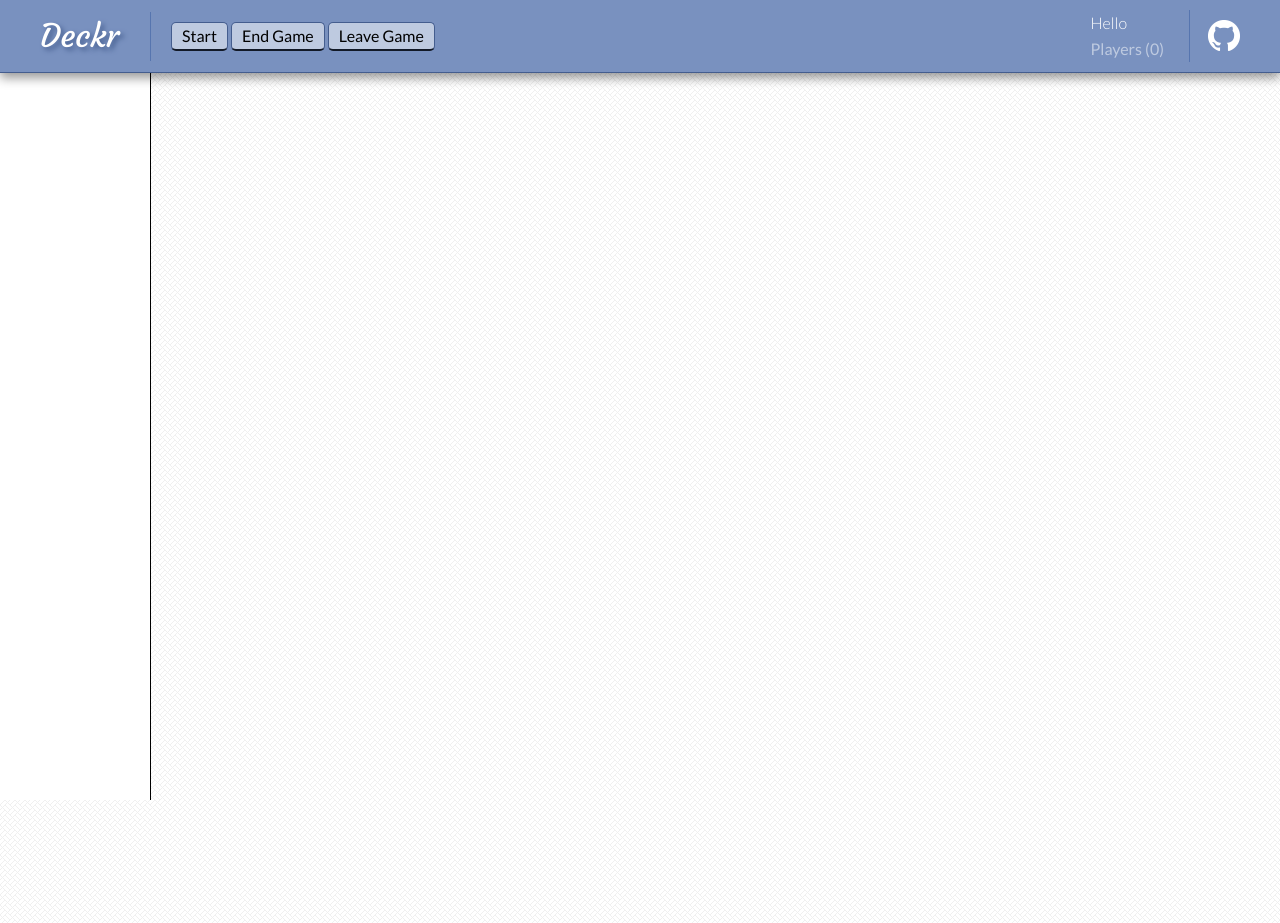
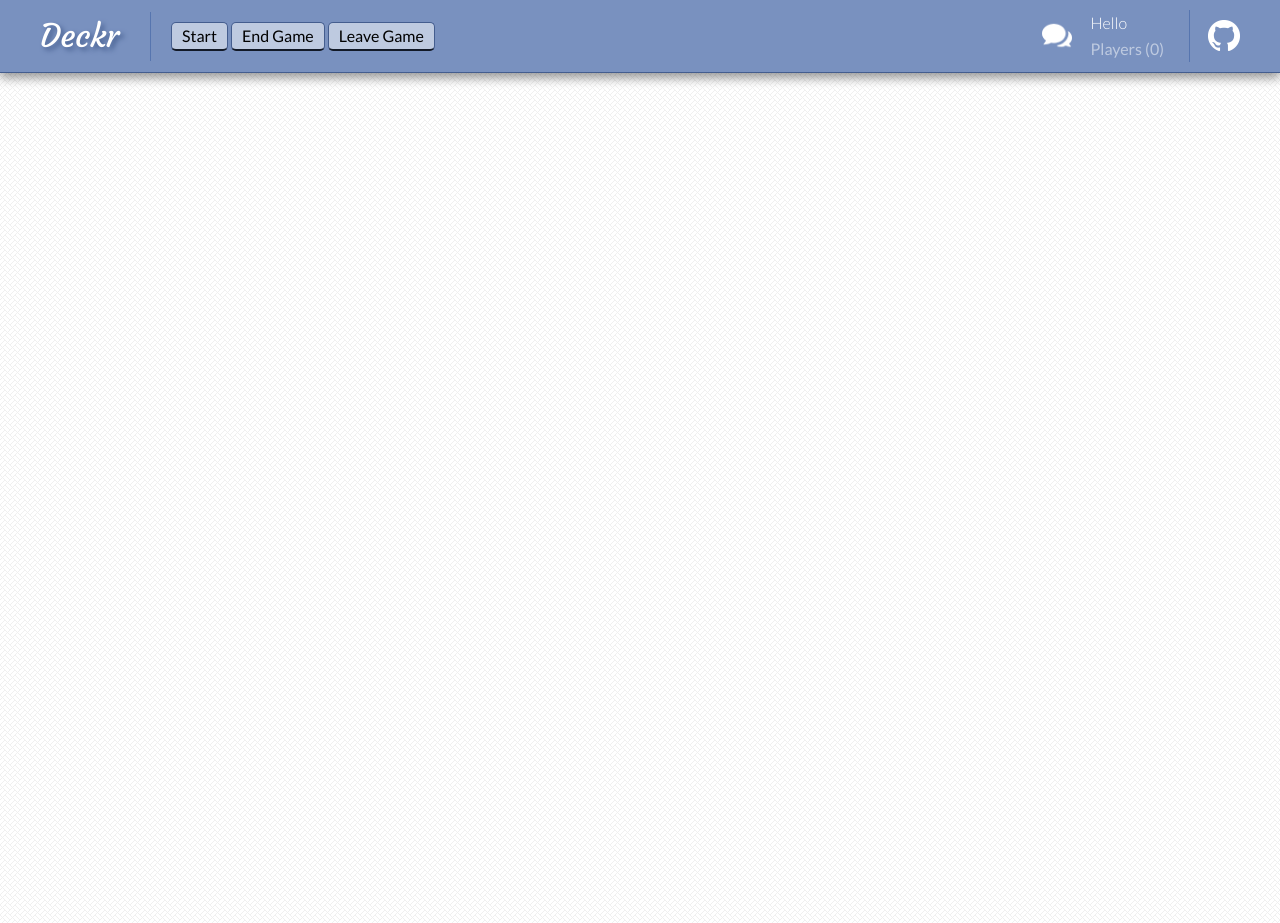
Before and after one commit to courageousillumination/deckr, a Django app: page /test_game/ in a window 1280 px wide. Run offline with Django 3.2, Linux system fonts and the light colour scheme; some libraries are stand-ins or nearby versions; some web fonts are replaced.

Commit message:
Added ability to show and hide sidebar.

```diff
--- a/webapp/deckr/static/deckr/index.css
+++ b/webapp/deckr/static/deckr/index.css
@@ -164,6 +164,17 @@ input[type="text"]:focus {
 }
 
 /* line 111, scss/index.scss */
+#open-chat-btn {
+  width: 30px;
+  padding-bottom: 5px;
+  margin-right: 10px;
+}
+/* line 116, scss/index.scss */
+#open-chat-btn:hover {
+  cursor: pointer;
+}
+
+/* line 121, scss/index.scss */
 #sidebar {
   position: fixed;
   background: white;
@@ -174,43 +185,43 @@ input[type="text"]:focus {
   border-right: 1px solid black;
 }
 
-/* line 121, scss/index.scss */
+/* line 131, scss/index.scss */
 #chat-box {
   position: fixed;
   border: 1px solid black;
   overflow-y: scroll;
 }
 
-/* line 127, scss/index.scss */
+/* line 137, scss/index.scss */
 span.un {
   font-weight: bold;
 }
 
-/* line 131, scss/index.scss */
+/* line 141, scss/index.scss */
 #chat-input {
   position: fixed;
   overflow-y: scroll;
 }
 
-/* line 136, scss/index.scss */
+/* line 146, scss/index.scss */
 #chat-btn {
   position: fixed;
   overflow-x: hidden;
 }
 
-/* line 145, scss/index.scss */
+/* line 155, scss/index.scss */
 .logo {
   color: #000;
   font-family: "Courgette";
 }
-/* line 149, scss/index.scss */
+/* line 159, scss/index.scss */
 #header .logo {
   font-size: 2em;
   color: #fff;
   text-shadow: #445d8e 3px 3px 5px;
 }
 
-/* line 156, scss/index.scss */
+/* line 166, scss/index.scss */
 .big-btn {
   color: #fff;
   text-decoration: none;
@@ -242,13 +253,13 @@ span.un {
   color: #fff;
   background-color: #445d8e;
 }
-/* line 158, scss/index.scss */
+/* line 168, scss/index.scss */
 .big-btn div {
   padding: 15px;
   margin: 10px 0;
 }
 
-/* line 164, scss/index.scss */
+/* line 174, scss/index.scss */
 .small-btn {
   color: #fff;
   text-decoration: none;
@@ -280,23 +291,23 @@ span.un {
   color: #fff;
   background-color: #445d8e;
 }
-/* line 166, scss/index.scss */
+/* line 176, scss/index.scss */
 .small-btn div {
   padding: 5px 10px;
 }
 
-/* line 172, scss/index.scss */
+/* line 182, scss/index.scss */
 #player-info h2 {
   color: #fff;
   font-size: 1.0em;
   padding: 5px;
 }
-/* line 177, scss/index.scss */
+/* line 187, scss/index.scss */
 #player-info h2 span.name {
   margin-left: 5px;
   font-size: 1.2em;
 }
-/* line 183, scss/index.scss */
+/* line 193, scss/index.scss */
 #header #player-info {
   display: inline-block;
   margin-top: -10px;
@@ -304,21 +315,21 @@ span.un {
   padding-right: 20px;
   border-right: 1px solid #5675af;
 }
-/* line 190, scss/index.scss */
+/* line 200, scss/index.scss */
 #header #player-info #player-names-btn {
   text-align: right;
   color: #becae0;
   padding: 5px;
   font-size: 1em;
 }
-/* line 196, scss/index.scss */
+/* line 206, scss/index.scss */
 #header #player-info #player-names-btn:hover {
   color: white;
   background-color: #8a9fc7;
   cursor: pointer;
 }
 
-/* line 209, scss/index.scss */
+/* line 219, scss/index.scss */
 .game-body {
   padding-top: 50px;
   display: table;
@@ -326,12 +337,12 @@ span.un {
   width: 100%;
 }
 
-/* line 216, scss/index.scss */
+/* line 226, scss/index.scss */
 .game-wrapper {
   height: 100%;
 }
 
-/* line 220, scss/index.scss */
+/* line 230, scss/index.scss */
 #game-btns {
   display: inline-block;
   padding: 10px 20px;
@@ -341,7 +352,7 @@ span.un {
   border-left: 1px solid #5675af;
 }
 
-/* line 229, scss/index.scss */
+/* line 239, scss/index.scss */
 .card.selected {
   margin-left: 3px;
   margin-top: 3px;
@@ -351,17 +362,17 @@ span.un {
   box-shadow: 0px 0px 5px yellow;
 }
 
-/* line 241, scss/index.scss */
+/* line 251, scss/index.scss */
 .center {
   text-align: center;
 }
 
-/* line 245, scss/index.scss */
+/* line 255, scss/index.scss */
 .right {
   float: right;
 }
 
-/* line 253, scss/index.scss */
+/* line 263, scss/index.scss */
 .vex-dialog-button.vex-dialog-button-primary {
   background-color: #7991bf !important;
 }
--- a/webapp/deckr/static/deckr/js/game-room.js
+++ b/webapp/deckr/static/deckr/js/game-room.js
@@ -97,6 +97,11 @@ $(document).ready(function() {
         socket.emit('leave_game');
     });
 
+    $("#open-chat-btn").click(function () {
+        $("#sidebar").toggle();
+        createSidebar();
+    });
+
     $('#chat-input').keypress(function(input){
         console.log("Hi I'm here");
         if (input.keyCode == 13 && !input.shiftKey) {
--- a/webapp/deckr/static/deckr/scss/index.scss
+++ b/webapp/deckr/static/deckr/scss/index.scss
@@ -107,6 +107,16 @@ input[type="text"] {
 //
 // Sidebar
 //
+
+#open-chat-btn {
+    width: 30px;
+    padding-bottom: 5px;
+    margin-right: 10px;
+
+    &:hover {
+        cursor: pointer;
+    }
+}
 
 #sidebar {
     position: fixed;
--- a/webapp/deckr/templates/deckr/game_room.html
+++ b/webapp/deckr/templates/deckr/game_room.html
@@ -16,6 +16,7 @@
     <a href="#" class="small-btn light" id="leave-game-room"><div>Leave Game</div></a>
 </div>
 <div class="right" style="position:relative;">
+<img id="open-chat-btn" src="{% static 'deckr/images/chat.png' %}">
 <div id="player-info">
     <h2>Hello <span class="logo name">{{ player.nickname }}</span></h2>
     <div id="player-names-btn">Players (<span id="n-players">{{ game.player_set.all|length }}</span>)</div>
@@ -30,7 +31,7 @@
 <div class="game-body">
     <div style="display: none;" id="staging_area"></div>
     <div id="game-wrapper">
-        <div id="sidebar">
+        <div id="sidebar" style="display:none;">
             <div id="chat-box">
             </div>
                 <textarea id="chat-input"></textarea>
```
Also changed, not shown: webapp/deckr/static/deckr/images/chat.png (added).
